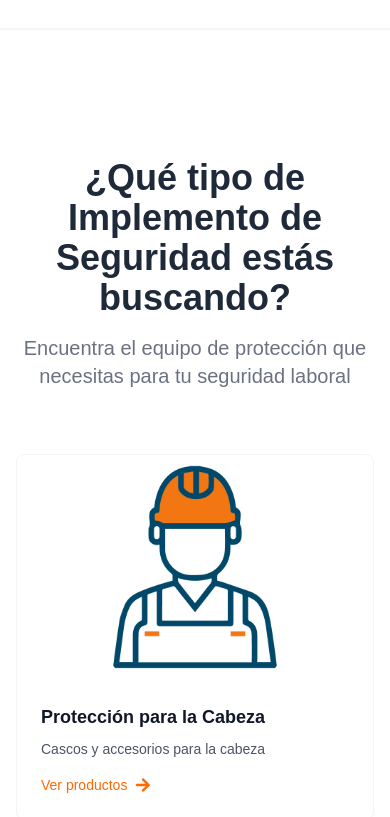
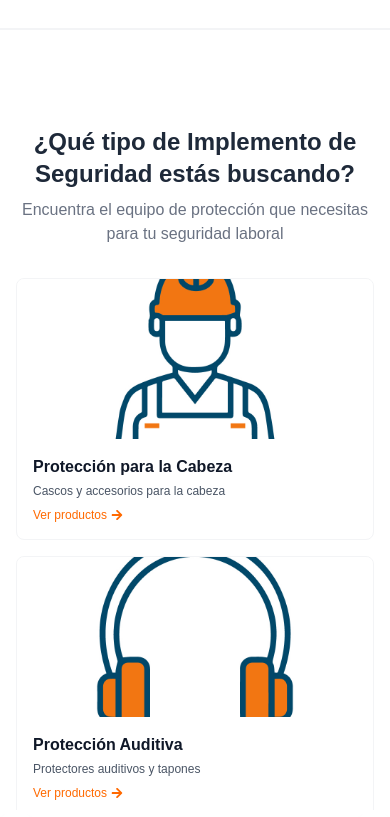
Before and after one commit to CompactSecurity/e-commerce-final, a Next.js app: page / in a window 390 px wide. Shown: the part 1340-2157 px from the top of the page. Built offline with nearby package versions, Linux system fonts and the light colour scheme.

Commit message:
FeaturedProducts Responsive

```diff
--- a/src/components/CategoryGrid.tsx
+++ b/src/components/CategoryGrid.tsx
@@ -103,14 +103,14 @@
     const visibleCategories = categories.slice(currentIndex, currentIndex + itemsPerPage);
 
     return (
-        <section className="py-16 bg-white">
+        <section className="py-8 md:py-16 bg-white">
             <div className="max-w-7xl mx-auto px-4 sm:px-6 lg:px-8">
-                <div className="text-center mb-16">
+                <div className="text-center mb-8 md:mb-16">
                     <motion.h3
                         initial={{ opacity: 0, y: 20 }}
                         animate={{ opacity: 1, y: 0 }}
                         transition={{ duration: 0.6 }}
-                        className="text-4xl font-bold text-gray-800 mb-4 text-center"
+                        className="text-2xl md:text-4xl font-bold text-gray-800 mb-2 md:mb-4 text-center"
                     >
                         ¿Qué tipo de Implemento de Seguridad estás buscando?
                     </motion.h3>
@@ -118,7 +118,7 @@
                         initial={{ opacity: 0, y: 20 }}
                         animate={{ opacity: 1, y: 0 }}
                         transition={{ duration: 0.6, delay: 0.2 }}
-                        className="text-xl text-gray-500 max-w-2xl mx-auto text-center"
+                        className="text-base md:text-xl text-gray-500 max-w-2xl mx-auto text-center"
                     >
                         Encuentra el equipo de protección que necesitas para tu seguridad laboral
                     </motion.p>
@@ -127,13 +127,13 @@
                 <div className="relative">
                     <button
                         onClick={prevSlide}
-                        className="absolute left-0 top-1/2 -translate-y-1/2 -translate-x-4 z-10 bg-white p-3 rounded-full shadow-lg hover:bg-gray-50 transition-colors"
+                        className="absolute left-0 top-1/2 -translate-y-1/2 -translate-x-4 z-10 bg-white p-2 md:p-3 rounded-full shadow-lg hover:bg-gray-50 transition-colors"
                         aria-label="Previous slide"
                     >
-                        <FaArrowLeft className="text-gray-600" />
+                        <FaArrowLeft className="text-gray-600 w-4 h-4 md:w-5 md:h-5" />
                     </button>
 
-                    <div className="grid grid-cols-1 sm:grid-cols-2 lg:grid-cols-4 gap-8">
+                    <div className="grid grid-cols-1 sm:grid-cols-2 lg:grid-cols-4 gap-4 md:gap-8">
                         <AnimatePresence mode="wait" custom={direction}>
                             {visibleCategories.map((category) => (
                                 <motion.div
@@ -145,25 +145,27 @@
                                     transition={{ duration: 0.5 }}
                                 >
                                     <Link href={category.href}>
-                                        <div className="group relative bg-white rounded-lg overflow-hidden border border-gray-100">
-                                            <div className="relative h-56 w-full">
+                                        <div className="group relative bg-white rounded-lg overflow-hidden border border-gray-100 hover:shadow-md transition-shadow duration-300">
+                                            <div className="relative h-40 md:h-56 w-full">
                                                 <Image
                                                     src={category.image}
                                                     alt={category.name}
                                                     fill
                                                     className="object-cover"
+                                                    sizes="(max-width: 640px) 100vw, (max-width: 1024px) 50vw, 25vw"
+                                                    priority
                                                 />
                                             </div>
-                                            <div className="p-6">
-                                                <h3 className="text-lg font-semibold text-gray-900 mb-2">
+                                            <div className="p-4 md:p-6">
+                                                <h3 className="text-base md:text-lg font-semibold text-gray-900 mb-1 md:mb-2 line-clamp-2">
                                                     {category.name}
                                                 </h3>
-                                                <p className="text-gray-600 text-sm mb-4">
+                                                <p className="text-xs md:text-sm text-gray-600 mb-2 md:mb-4 line-clamp-2">
                                                     {category.description}
                                                 </p>
                                                 <div className="flex items-center text-orange-500">
-                                                    <span className="text-sm font-medium">Ver productos</span>
-                                                    <FaArrowRight className="ml-2" />
+                                                    <span className="text-xs md:text-sm font-medium">Ver productos</span>
+                                                    <FaArrowRight className="ml-1 md:ml-2 w-3 h-3 md:w-4 md:h-4" />
                                                 </div>
                                             </div>
                                         </div>
@@ -175,10 +177,10 @@
 
                     <button
                         onClick={nextSlide}
-                        className="absolute right-0 top-1/2 -translate-y-1/2 translate-x-4 z-10 bg-white p-3 rounded-full shadow-lg hover:bg-gray-50 transition-colors"
+                        className="absolute right-0 top-1/2 -translate-y-1/2 translate-x-4 z-10 bg-white p-2 md:p-3 rounded-full shadow-lg hover:bg-gray-50 transition-colors"
                         aria-label="Next slide"
                     >
-                        <FaArrowRight className="text-gray-600" />
+                        <FaArrowRight className="text-gray-600 w-4 h-4 md:w-5 md:h-5" />
                     </button>
                 </div>
             </div>
```
